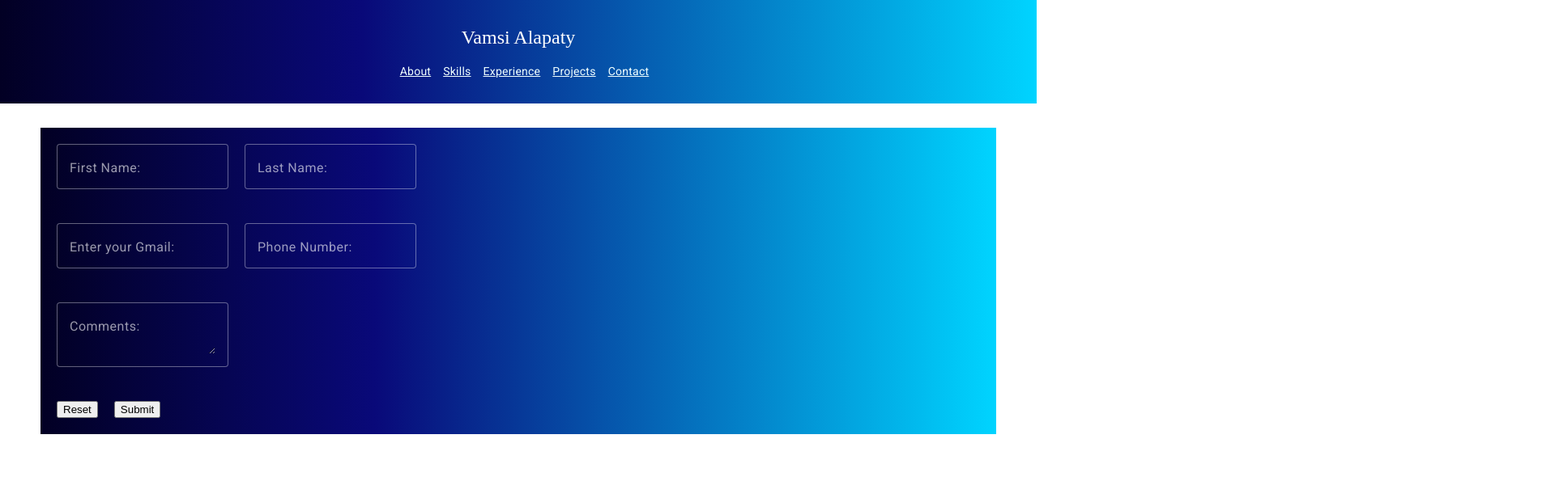
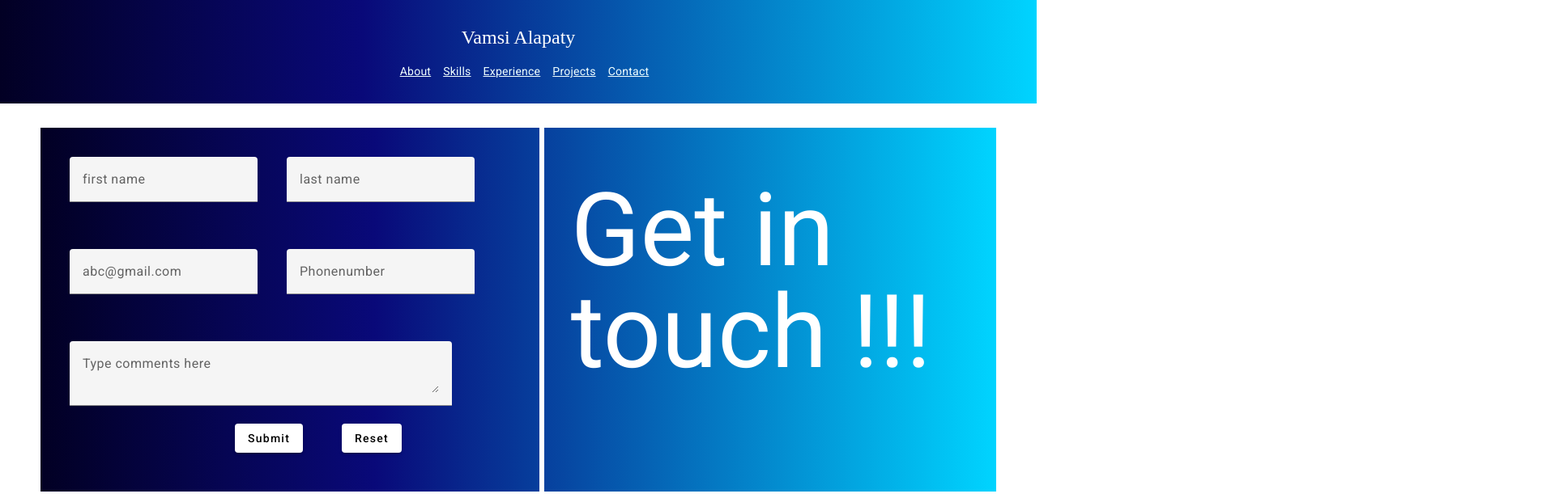
Before and after one commit to VamsiAlapaty/Portfolio, an Angular app in the folder Portofolio/myPortfolio/: page /contact in a window 1280 px wide. Shown: the top 616 px of the page at 81% size, 1920 px wide, since content can reach past the window. Built offline with nearby package versions, Linux system fonts and the light colour scheme.

Commit message:
about_fix

```diff
--- a/Portofolio/myPortfolio/angular.json
+++ b/Portofolio/myPortfolio/angular.json
@@ -25,7 +25,7 @@
               "src/assets"
             ],
             "styles": [
-              "@angular/material/prebuilt-themes/purple-green.css",
+              "@angular/material/prebuilt-themes/indigo-pink.css",
               "src/styles.css"
             ],
             "scripts": []
--- a/Portofolio/myPortfolio/src/app/app.module.ts
+++ b/Portofolio/myPortfolio/src/app/app.module.ts
@@ -13,6 +13,7 @@ import {MatExpansionModule} from '@angular/material/expansion';
 import {MatFormFieldModule} from '@angular/material/form-field';
 import {MatInputModule} from '@angular/material/input';
 import { FormsModule, ReactiveFormsModule } from '@angular/forms';
+import {MatButtonModule} from '@angular/material/button';
 
 @NgModule({
   declarations: [
@@ -32,6 +33,7 @@ import { FormsModule, ReactiveFormsModule } from '@angular/forms';
     MatFormFieldModule,
     MatInputModule,
     FormsModule,
+    MatButtonModule,
     ReactiveFormsModule
   ],
   providers: [],
--- a/Portofolio/myPortfolio/src/app/contact/contact.component.css
+++ b/Portofolio/myPortfolio/src/app/contact/contact.component.css
@@ -4,18 +4,43 @@ td{
 tr{
     margin: 20px;
 }
-form{
-    color: white;
+
+.mail{
     margin: 30px 50px;
     background: rgb(2,0,36);
     background: linear-gradient(90deg, rgba(2,0,36,1) 0%, rgba(9,9,121,1) 35%, rgba(0,212,255,1) 100%);
 }
+.matfocused{
+    background-color: none;
+    color: rgba(0,212,255,1);
+    border-color: red !important;
+}
+h1{
+    color: white;
+    font-size: 9em;
+    margin-top: 4rem;
+    line-height: 100%;
+    margin-right: 5rem;
+    float: right;
+}
+.vertical {
+    border-left: 6px solid white;
+    position: absolute;
+    left: 52%;
+    height: -webkit-fill-available;
+  }
 .row{
     padding: 20px 0px 0px 20px;
 }
+
+.actions{
+    margin-left: 15rem;
+}
 button{
-    margin: 0px 20px 20px 0px;
+    margin: 0 3rem 3rem 0;
 }
 mat-form-field{
     padding-right: 20px;
+    width: 20%;
+    margin: 1rem 0 0 1rem;
 }
--- a/Portofolio/myPortfolio/src/app/contact/contact.component.html
+++ b/Portofolio/myPortfolio/src/app/contact/contact.component.html
@@ -1,32 +1,35 @@
-<form [formGroup]="contactForm" class="form-container">
+<div class="mail">
+    <div class="title">
+        <h1>Get in <br> touch !!!</h1>
+    </div>
+    <div class="vertical"></div>
+    <div class="col">
+        <form [formGroup]="contactForm" class="form-container" validation-form>
             <div class="row">
-        <mat-form-field appearance="outline">
-            <mat-label>First Name:</mat-label>
-            <input formControlName="firstName" placeholder="first name" matInput type="text">
+                <mat-form-field>
+                    <input formControlName="firstName" required placeholder="first name" matInput type="text">
                 </mat-form-field>
-        <mat-form-field appearance="outline">
-            <mat-label>Last Name:</mat-label>
+                <mat-form-field>
                     <input formControlName="lastName" placeholder="last name" matInput type="text">
                 </mat-form-field>
             </div>
             <div class="row">
-        <mat-form-field appearance="outline">
-            <mat-label>Enter your Gmail:</mat-label>
-            <input formControlName="gmail" placeholder="abc@gmail.com" matInput type="email">
+                <mat-form-field>
+                    <input formControlName="gmail" required placeholder="abc@gmail.com" matInput type="email">
                 </mat-form-field>
-        <mat-form-field appearance="outline">
-            <mat-label>Phone Number:</mat-label>
-            <input formControlName="phoneNumber" matInput type="tel">
+                <mat-form-field>
+                    <input formControlName="phoneNumber" placeholder="Phonenumber" matInput type="tel">
                 </mat-form-field>
             </div>
-    <div class="row">
-        <mat-form-field appearance="outline">
-            <mat-label>Comments:</mat-label>
-            <textarea formControlName="comments" placeholder="Type here" matInput></textarea>
+            <div class="row" style="width: 200%;">
+                <mat-form-field>
+                    <textarea formControlName="comments" placeholder="Type comments here" matInput></textarea>
                 </mat-form-field>
             </div>
-    <div class="row">
-        <button type="reset">Reset</button>
-        <button type="submit" (click)="sendInfor()">Submit</button>
+            <div class="actions">
+                <button mat-raised-button class="primary" type="submit" (click)="sendInfor()">Submit</button>
+                <button mat-raised-button type="reset">Reset</button>
             </div>
         </form>
+    </div>
+</div>
--- a/Portofolio/myPortfolio/src/app/contact/contact.component.ts
+++ b/Portofolio/myPortfolio/src/app/contact/contact.component.ts
@@ -19,9 +19,9 @@ export class ContactComponent {
     comments:['']
   })
 
-
-
   sendInfor(){
-    console.log("Data Received ", this.contactForm.value);
+    if(this.contactForm.value.firstName && this.contactForm.value.gmail){
+      console.log("Data Received ", this.contactForm.value.firstName);
+    }
   }
 }
```
Also changed, not shown: Portofolio/myPortfolio/src/app/contact.service.ts (added, +9 -0 lines), 1 other file (tests, documents, lock files or other folders). Lines whose indentation alone changed are shown as unchanged.
